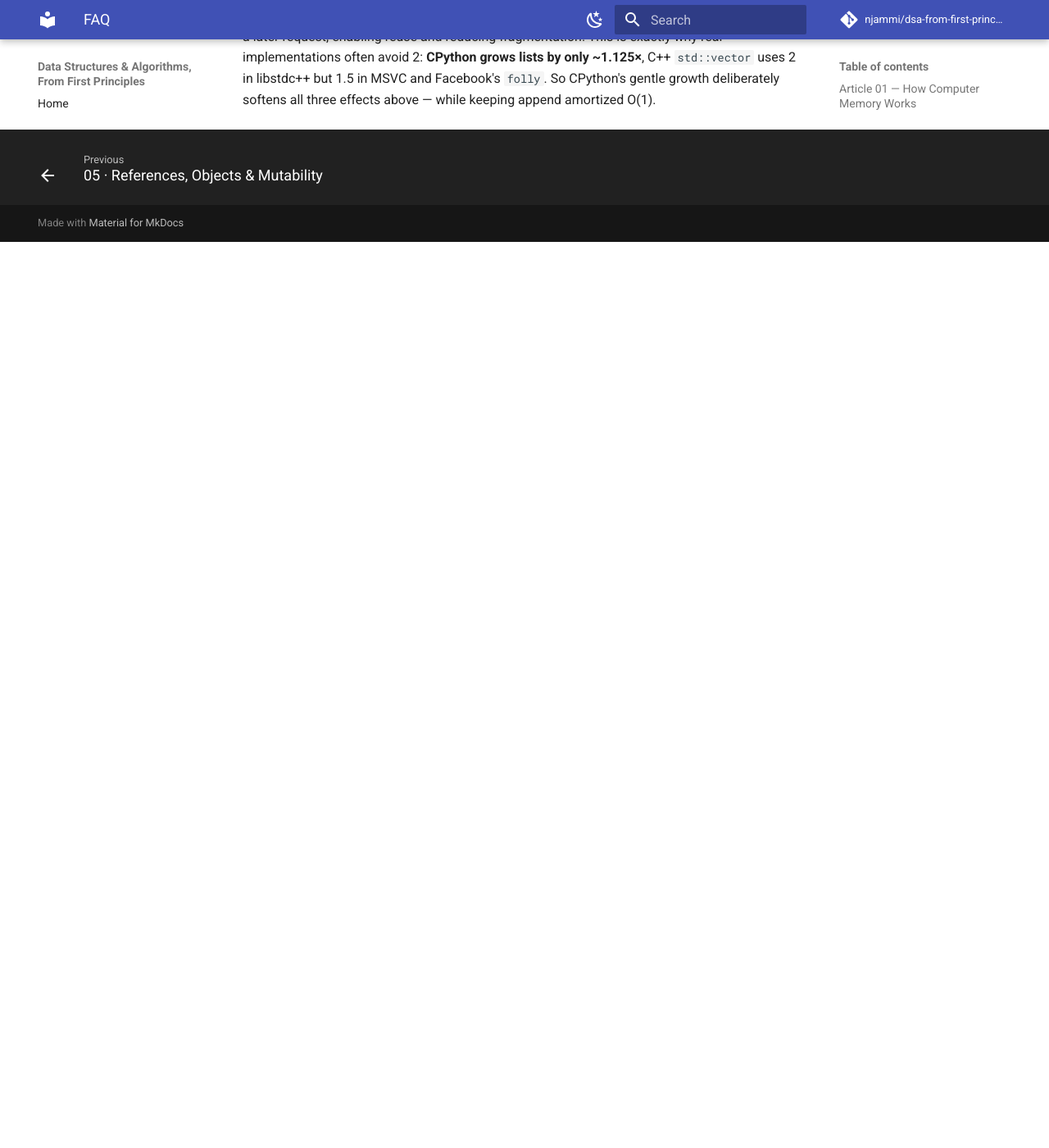
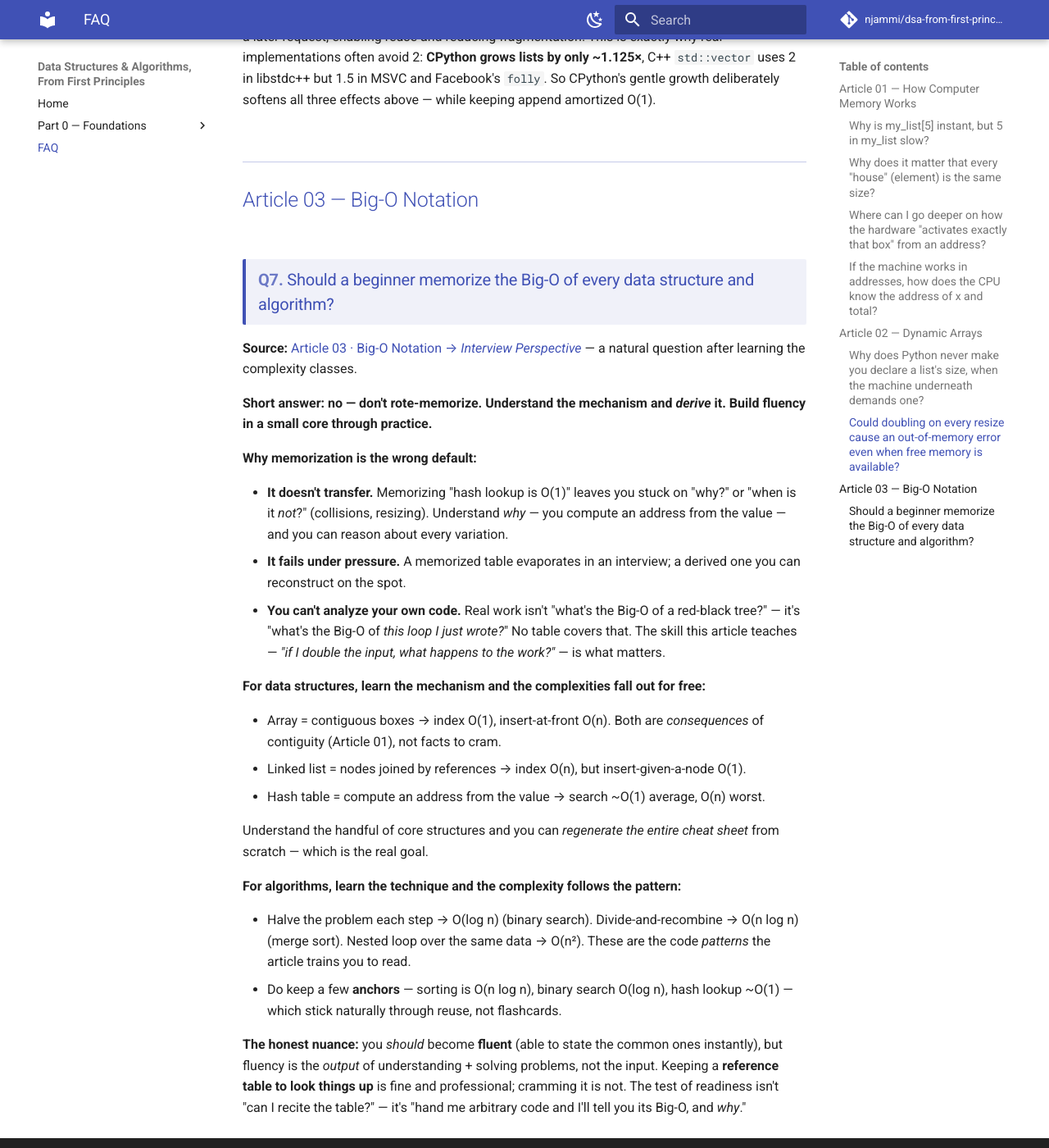
Before and after one commit to njammi/dsa-from-first-principles, an MkDocs documentation site: the page built from docs/faq.md, in a window 1280 px wide and 1400 px high, scrolled down 5260 px. Shown: the whole window at 82% size. Built offline with MkDocs 1.6.1 and Material for MkDocs 9.7.7, drawn with Linux system fonts in a browser that asks for light colours; comment, search, counter and statistics services are not loaded; before the commit the page ends 5555 px from its top, so only the background shows below that.

Commit message:
FAQ: should beginners memorize Big-O tables? (Article 03)
Answer: derive from mechanism/technique, build fluency via practice, keep a
reference table but don't cram it.

Co-Authored-By: Claude Opus 4.8 <noreply@anthropic.com>

```diff
--- a/docs/faq.md
+++ b/docs/faq.md
@@ -271,3 +271,48 @@ add up to satisfy a later request, enabling reuse and reducing fragmentation. Th
 real implementations often avoid 2: **CPython grows lists by only ~1.125×**, C++ `std::vector`
 uses 2 in libstdc++ but 1.5 in MSVC and Facebook's `folly`. So CPython's gentle growth
 deliberately softens all three effects above — while keeping append amortized O(1).
+
+## Article 03 — Big-O Notation
+
+### Should a beginner memorize the Big-O of every data structure and algorithm? { .faq-q }
+
+**Source:** [Article 03 · Big-O Notation → *Interview Perspective*](part-0-foundations/03-big-o-notation.md#interview-perspective)
+— a natural question after learning the complexity classes.
+
+**Short answer: no — don't rote-memorize. Understand the mechanism and *derive* it. Build
+fluency in a small core through practice.**
+
+**Why memorization is the wrong default:**
+
+- **It doesn't transfer.** Memorizing "hash lookup is O(1)" leaves you stuck on "why?" or "when
+  is it *not*?" (collisions, resizing). Understand *why* — you compute an address from the value
+  — and you can reason about every variation.
+- **It fails under pressure.** A memorized table evaporates in an interview; a derived one you
+  can reconstruct on the spot.
+- **You can't analyze your own code.** Real work isn't "what's the Big-O of a red-black tree?" —
+  it's "what's the Big-O of *this loop I just wrote?*" No table covers that. The skill this
+  article teaches — *"if I double the input, what happens to the work?"* — is what matters.
+
+**For data structures, learn the mechanism and the complexities fall out for free:**
+
+- Array = contiguous boxes → index O(1), insert-at-front O(n). Both are *consequences* of
+  contiguity (Article 01), not facts to cram.
+- Linked list = nodes joined by references → index O(n), but insert-given-a-node O(1).
+- Hash table = compute an address from the value → search ~O(1) average, O(n) worst.
+
+Understand the handful of core structures and you can *regenerate the entire cheat sheet* from
+scratch — which is the real goal.
+
+**For algorithms, learn the technique and the complexity follows the pattern:**
+
+- Halve the problem each step → O(log n) (binary search). Divide-and-recombine → O(n log n)
+  (merge sort). Nested loop over the same data → O(n²). These are the code *patterns* the article
+  trains you to read.
+- Do keep a few **anchors** — sorting is O(n log n), binary search O(log n), hash lookup ~O(1) —
+  which stick naturally through reuse, not flashcards.
+
+**The honest nuance:** you *should* become **fluent** (able to state the common ones instantly),
+but fluency is the *output* of understanding + solving problems, not the input. Keeping a
+**reference table to look things up** is fine and professional; cramming it is not. The test of
+readiness isn't "can I recite the table?" — it's "hand me arbitrary code and I'll tell you its
+Big-O, and *why*."
```
